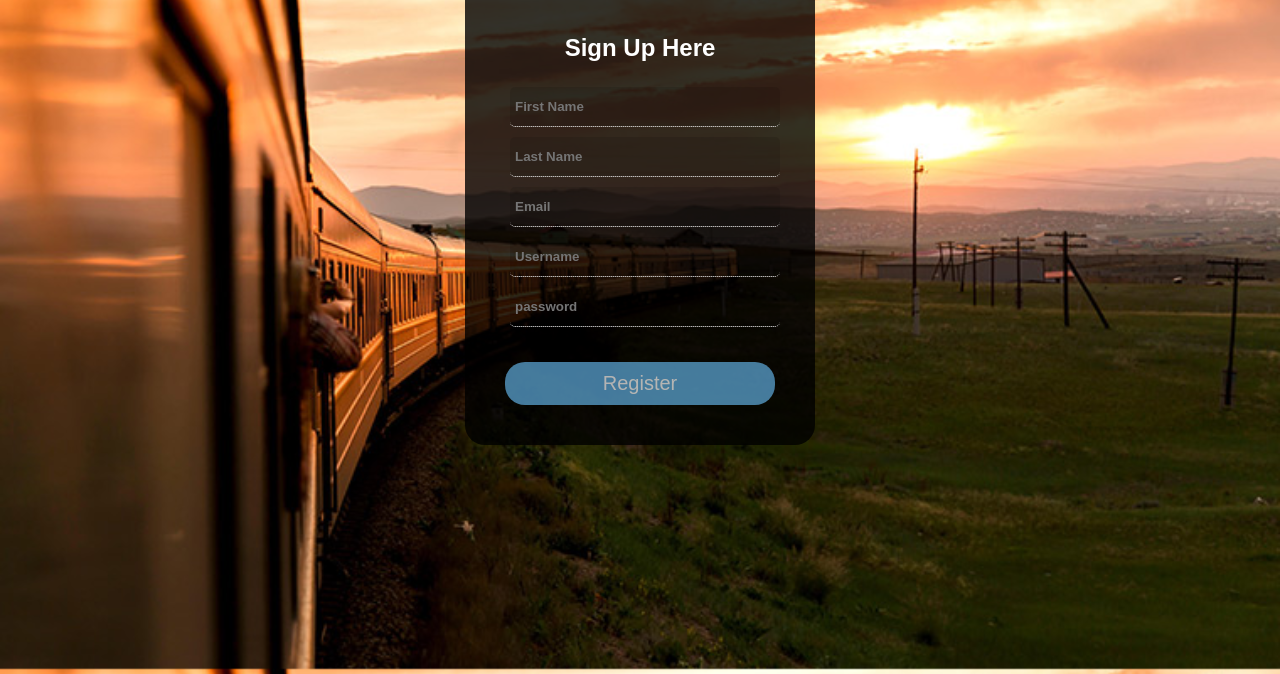
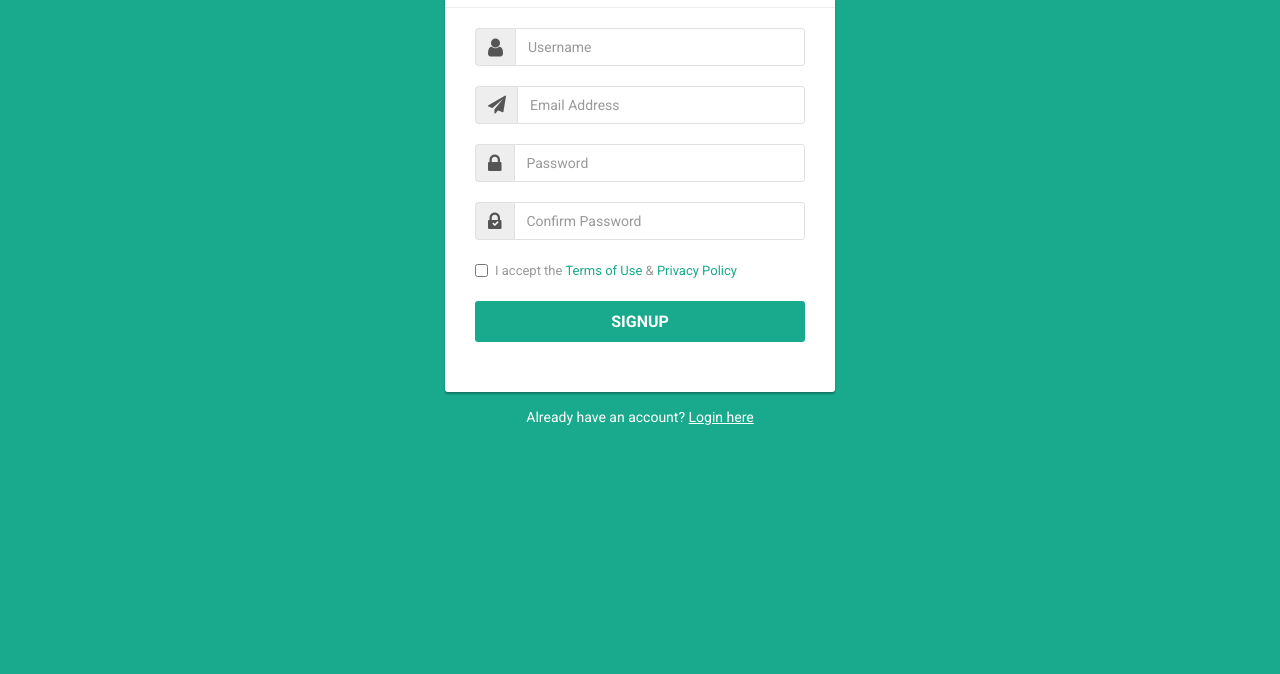
Before and after one commit to shivam4490/bookingbus, a plain HTML site: page signup.html in a window 1280 px wide. Shown: the part 126-800 px from the top of the page. Drawn offline with nearby package versions, Linux system fonts and the light colour scheme.

Commit message:
Add files via upload

```diff
--- a/signup.html
+++ b/signup.html
@@ -1,27 +1,147 @@
 <!DOCTYPE html>
 <html lang="en">
 <head>
-    <meta charset="UTF-8">
-    <meta name="viewport" content="width=device-width, initial-scale=1.0">
-	<title>SignUp Page</title>
-	<link rel="stylesheet" type="text/css" href="signup.css">
-	<script defer src="signup.js"></script>
+<meta charset="utf-8">
+<meta http-equiv="X-UA-Compatible" content="IE=edge">
+<meta name="viewport" content="width=device-width, initial-scale=1">
+<link href="https://fonts.googleapis.com/css?family=Roboto:400,700" rel="stylesheet">
+<title>Bootstrap Sign up Form with Icons</title>
+<link rel="stylesheet" href="https://maxcdn.bootstrapcdn.com/bootstrap/3.3.7/css/bootstrap.min.css">
+<link rel="stylesheet" href="https://maxcdn.bootstrapcdn.com/font-awesome/4.7.0/css/font-awesome.min.css">
+<script src="https://ajax.googleapis.com/ajax/libs/jquery/1.12.4/jquery.min.js"></script>
+<script src="https://maxcdn.bootstrapcdn.com/bootstrap/3.3.7/js/bootstrap.min.js"></script>
+<style>
+	body {
+		color: #fff;
+		background: #19aa8d;
+		font-family: 'Roboto', sans-serif;
+	}
+	.form-control, .form-control:focus, .input-group-addon {
+		border-color: #e1e1e1;
+	}
+    .form-control, .btn {
+        border-radius: 3px;
+    }
+	.signup-form {
+		width: 390px;
+		margin: 0 auto;
+		padding: 30px 0;
+	}
+    .signup-form form {
+		color: #999;
+		border-radius: 3px;
+    	margin-bottom: 15px;
+        background: #fff;
+        box-shadow: 0px 2px 2px rgba(0, 0, 0, 0.3);
+        padding: 30px;
+    }
+	.signup-form h2 {
+		color: #333;
+		font-weight: bold;
+        margin-top: 0;
+    }
+    .signup-form hr {
+        margin: 0 -30px 20px;
+    }
+	.signup-form .form-group {
+		margin-bottom: 20px;
+	}
+	.signup-form label {
+		font-weight: normal;
+		font-size: 13px;
+	}
+	.signup-form .form-control {
+		min-height: 38px;
+		box-shadow: none !important;
+	}
+	.signup-form .input-group-addon {
+		max-width: 42px;
+		text-align: center;
+	}
+	.signup-form input[type="checkbox"] {
+		margin-top: 2px;
+	}
+    .signup-form .btn{
+        font-size: 16px;
+        font-weight: bold;
+		background: #19aa8d;
+		border: none;
+		min-width: 140px;
+    }
+	.signup-form .btn:hover, .signup-form .btn:focus {
+		background: #179b81;
+        outline: none;
+	}
+	.signup-form a {
+		color: #fff;
+		text-decoration: underline;
+	}
+	.signup-form a:hover {
+		text-decoration: none;
+	}
+	.signup-form form a {
+		color: #19aa8d;
+		text-decoration: none;
+	}
+	.signup-form form a:hover {
+		text-decoration: underline;
+	}
+	.signup-form .fa {
+		font-size: 21px;
+	}
+	.signup-form .fa-paper-plane {
+		font-size: 18px;
+	}
+	.signup-form .fa-check {
+		color: #fff;
+		left: 17px;
+		top: 18px;
+		font-size: 7px;
+		position: absolute;
+	}
+</style>
 </head>
 <body>
-	<div class="wrap">
-		<h2>Sign Up Here</h2>
-
-	<form>
-		<input type="text" name="fname" placeholder="First Name" required>
-		<input type="text" name="lname" placeholder="Last Name" required>
-		<input type="text" name="email"placeholder="Email" required>
-		<input type="text" name="uname"placeholder="Username" required>
-		<input type="password" name="psw" placeholder="password" required>
-		<input type="submit" name="" value="Register">
-
-	</form>
-	</div>
+<div class="signup-form">
+    <form action="signup.html" method="GET">
+		<h2>Sign Up</h2>
+		<p>Please fill in this form to create an account!</p>
+		<hr>
+        <div class="form-group">
+			<div class="input-group">
+				<span class="input-group-addon"><i class="fa fa-user"></i></span>
+				<input type="text" class="form-control" name="username" placeholder="Username" required="required">
+			</div>
+        </div>
+        <div class="form-group">
+			<div class="input-group">
+				<span class="input-group-addon"><i class="fa fa-paper-plane"></i></span>
+				<input type="email" class="form-control" name="email" placeholder="Email Address" required="required">
+			</div>
+        </div>
+		<div class="form-group">
+			<div class="input-group">
+				<span class="input-group-addon"><i class="fa fa-lock"></i></span>
+				<input type="password" class="form-control" name="password" placeholder="Password" required="required">
+			</div>
+        </div>
+		<div class="form-group">
+			<div class="input-group">
+				<span class="input-group-addon">
+					<i class="fa fa-lock"></i>
+					<i class="fa fa-check"></i>
+				</span>
+				<input type="password" class="form-control" name="confirm_password" placeholder="Confirm Password" required="required">
+			</div>
+        </div>
+        <div class="form-group">
+			<label class="checkbox-inline"><input type="checkbox" required="required"> I accept the <a href="#">Terms of Use</a> &amp; <a href="#">Privacy Policy</a></label>
+		</div>
+		<div class="form-group">
+            <button class="btn btn-lg btn-primary btn-block text-uppercase" type="submit">signup</button>
+        </div>
+    </form>
+	<div class="text-center">Already have an account? <a href="login.html">Login here</a></div>
+</div>
 </body>
-
-
 </html>
```
